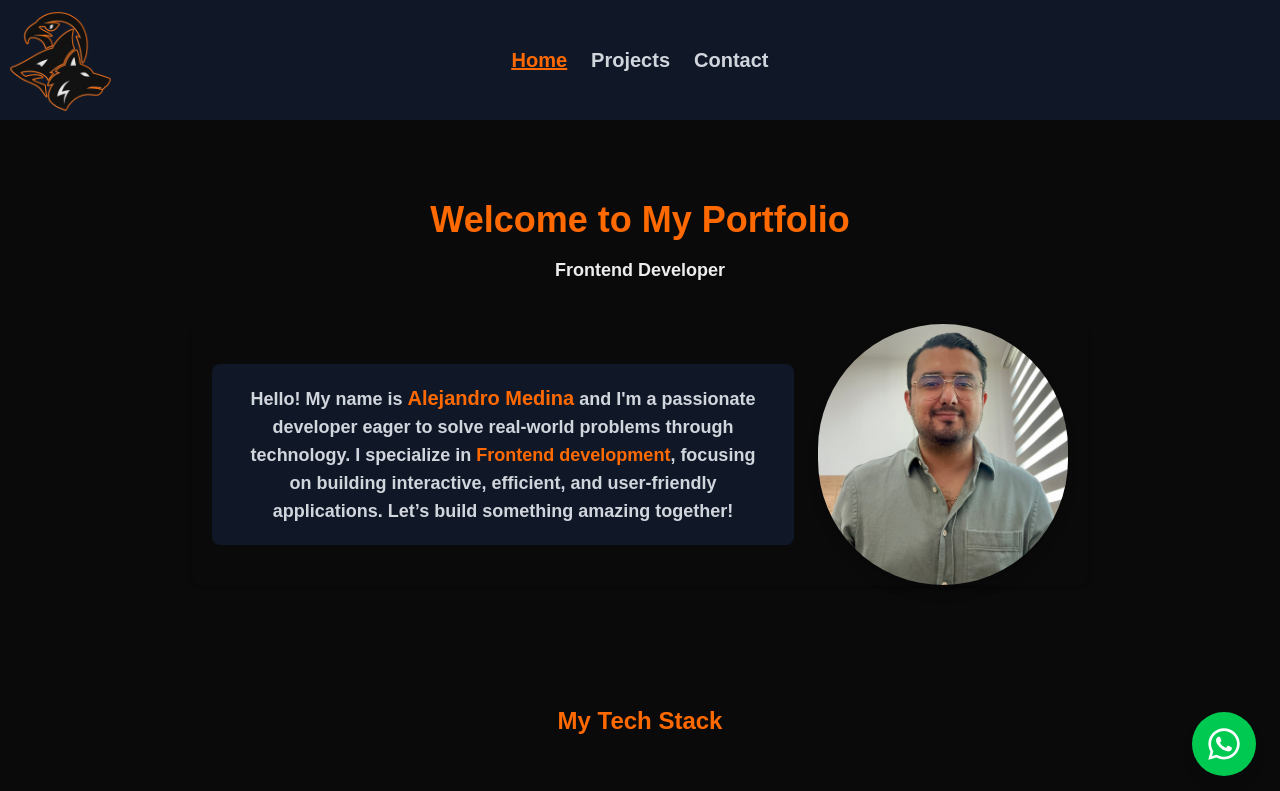
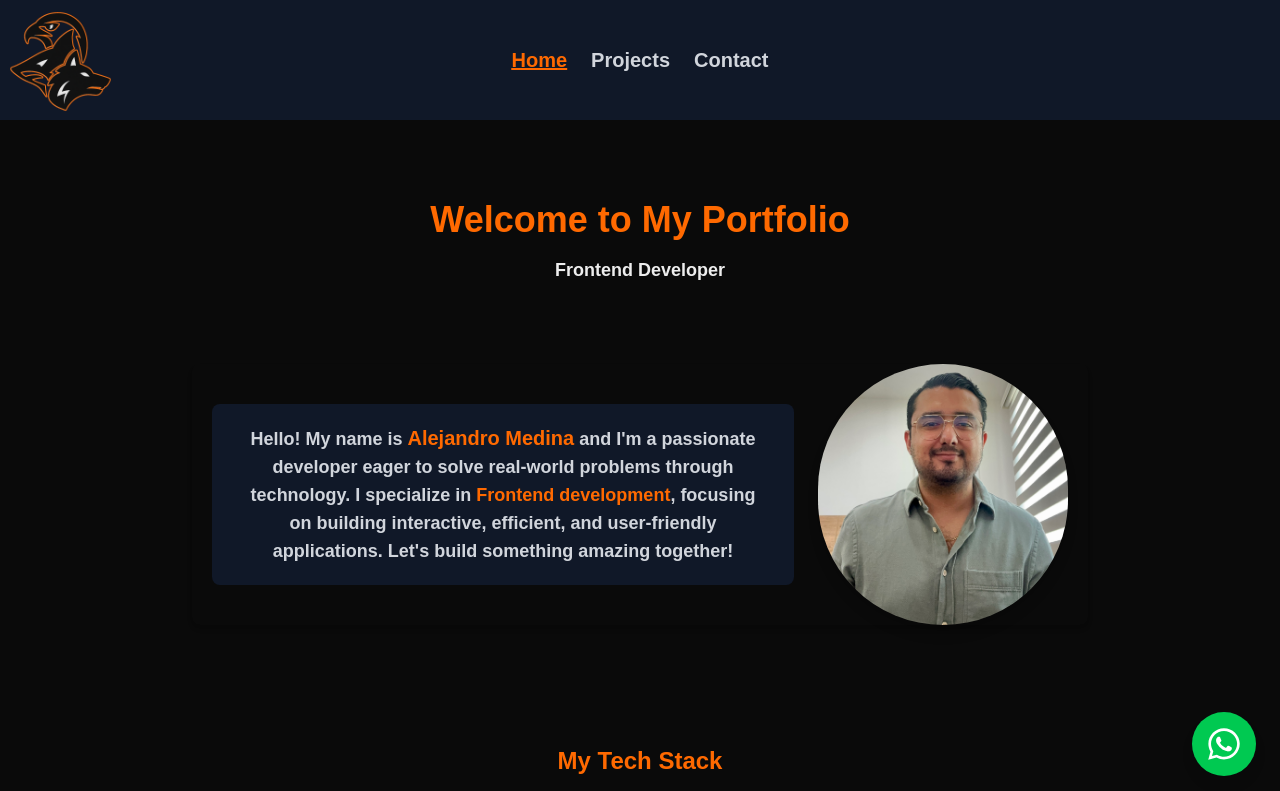
Before and after one commit to Meva1997/personal-portfolio-next, a Next.js app: page / in a window 1280 px wide. Shown: the top 791 px of the page. Built offline with nearby package versions, Linux system fonts and the light colour scheme.

Commit message:
fix about me card

```diff
--- a/components/AboutMeCard.tsx
+++ b/components/AboutMeCard.tsx
@@ -6,7 +6,7 @@ import TechStack from "./TechStack";
 export default function AboutMeCard() {
   return (
     <>
-      <section className="flex flex-col items-center max-w-4xl px-5 mx-auto my-10 space-y-6 rounded-lg shadow-md text-balance md:flex-row md:space-y-0 md:space-x-6">
+      <section className="flex flex-col items-center max-w-4xl px-5 mx-auto mt-20 mb-10 space-y-6 rounded-lg shadow-md text-balance md:flex-row md:space-y-0 md:space-x-6">
         <div className="p-5 text-gray-300 bg-gray-900 rounded-lg">
           <p className="text-lg font-semibold text-center md:text-center">
             Hello! My name is{" "}
@@ -19,7 +19,7 @@ export default function AboutMeCard() {
               Frontend development
             </span>
             , focusing on building interactive, efficient, and user-friendly
-            applications. Let’s build something amazing together!
+            applications. Let&apos;s build something amazing together!
           </p>
         </div>
         <Image
```
